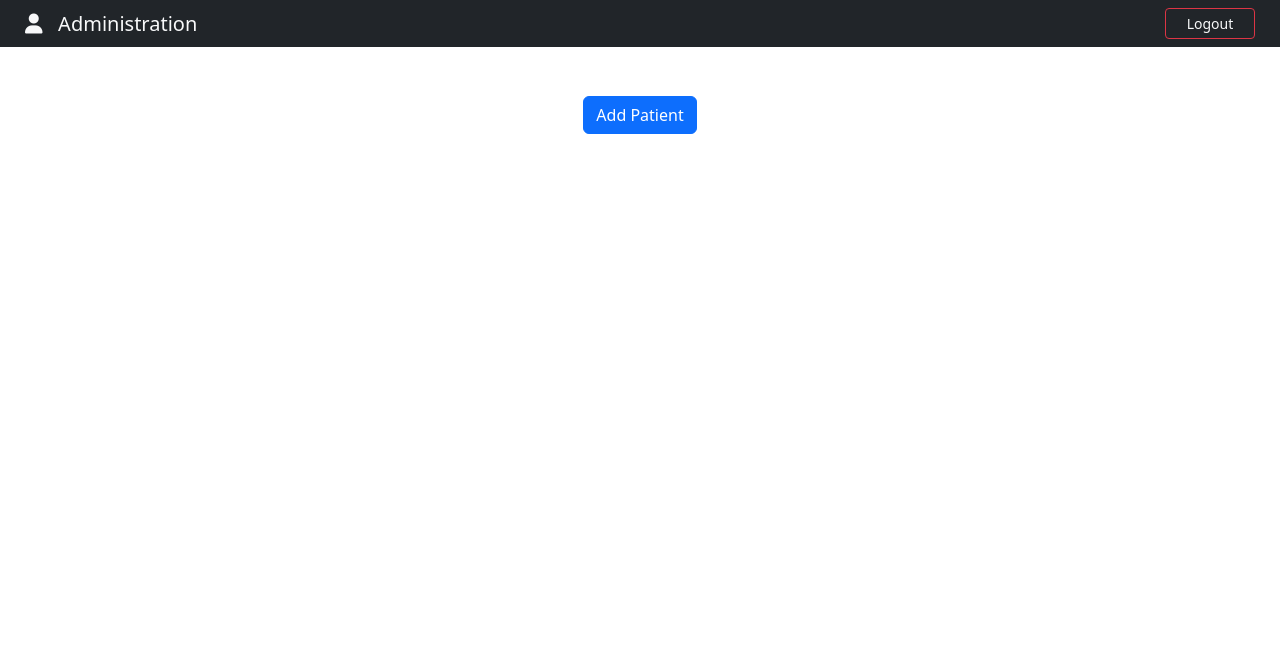
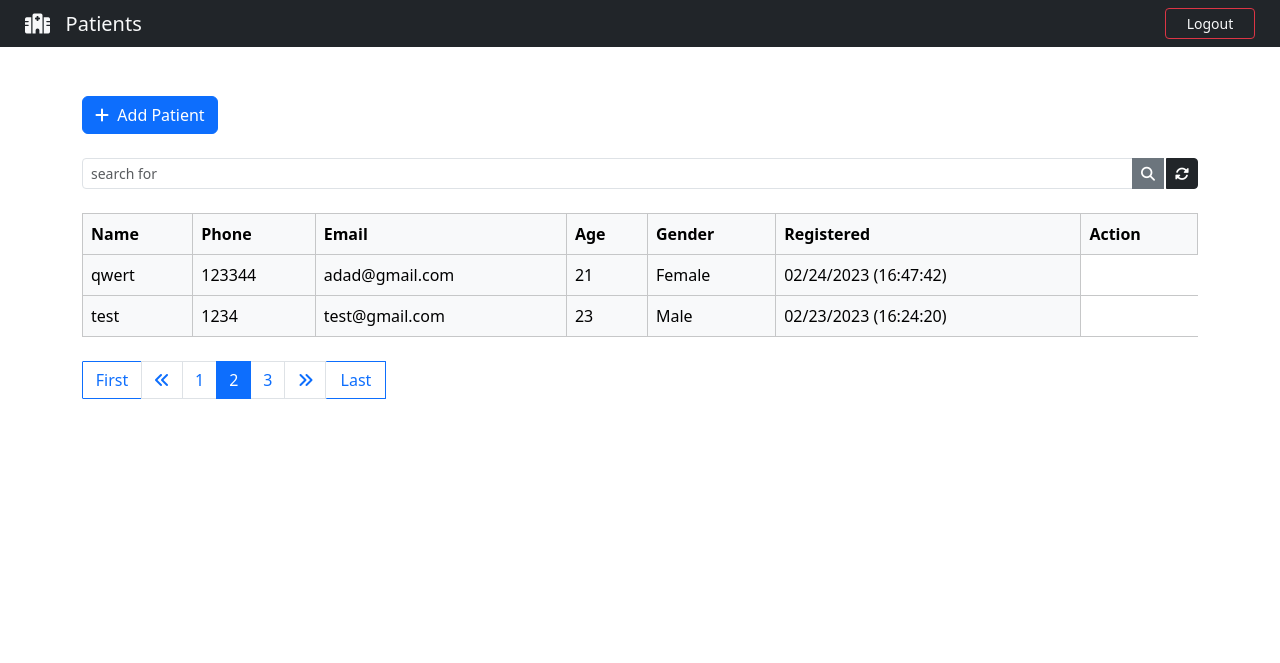
Before and after one commit to AfaraHameed/Patient-Management-System, a Django app: page /backend/?page=2 in a window 1280 px wide. Shown: the top 663 px of the page. Run offline with Django 4.2, Linux system fonts and the light colour scheme; a user stored in the database is signed in; data comes from the database, SQL or seed files in the repository; both versions use the stored data as it was after the commit.

Commit message:
pagination

```diff
--- a/App/templates/backend.html
+++ b/App/templates/backend.html
@@ -10,15 +10,90 @@
 
 
 {% block nav-content %}
-<i class="fa-solid fa-user "></i>&nbsp;&nbsp; Administration
+<i class="fa-solid fa-hospital"></i>&nbsp;&nbsp; Patients
 {% endblock %}
 
 <!-- Page Content -->
 {% block content %}
 
-<div class="mt-5">
-<center>
-  <a href="{% url 'add_patient' %}" class="btn btn-primary mt-5">Add Patient</a>
-</center>
+<div class="container">
+  <br><br>
+  <div class="d-flex justify-content-between">
+    <a href="{% url 'add_patient' %}" class="btn btn-primary mt-5"><i class="fas fa-plus fa-solid"></i>&nbsp;&nbsp;Add Patient</a>
+  </div>
+
+  <form>
+    <div class="input-group input-group-sm mb-3 mt-4">
+      <input type="text" name="q" class="form-control" placeholder="search for ">
+      <button class="btn btn-secondary type="submit" name="search" ><i class="fas fa-search"></i></button>
+      <a href="{% url 'backend' %}" class="btn btn-dark" style="margin-left: 2px;"><i class="fas fa-sync-alt fa-solid"></i></a>
+    </div>
+  </form>
+  <center>
+    <table class="table mt-4 table-bordered table-light">
+      <thead class="thead-light">
+        <tr>
+          <th scope="col">Name</th>
+          <th scope="col">Phone</th>
+          <th scope="col">Email</th>
+          <th scope="col">Age</th>
+          <th scope="col">Gender</th>
+          <th scope="col">Registered</th>
+          <th scope="col">Action</th>
+        </tr>
+      </thead>
+      <tbody>
+        {% for patient in patients %}
+        <tr>
+          <td>{{ patient.name }}</td>
+          <td>{{ patient.phone }}</td>
+          <td>{{ patient.email }}</td>
+          <td>{{ patient.age }}</td>
+          <td>{{ patient.gender }}</td>
+          <td>{{ patient.created_at | date:'m/d/Y (H:i:s)'}}</td>
+        </tr>
+
+        {% endfor %}
+
+      </tbody>
+    </table>
+  </center>
+
+
+  <!-- PAGINATION -->
+
+  <nav class="mt-4" area-label="Page navigation example">
+    {% if patients.has_other_pages %}
+
+    <ul class="pagination justify-content-left">
+      {% if patients.has_previous %}
+      <a href="?page=1" class="btn btn-outline-primary mb-4" style="width:60px;border-radius: 1px; border: 1px solid">First</a>
+      <li class="page-item"><a class="page-link" href="?page={{patients.previous_page_number}}"><i class="fas fa-angle-double-left"></i></a></li>
+      {% else %}
+      <li class="page-item disabled"></li>
+      {% endif %}
+
+      {% for i in patients.paginator.page_range %}
+      {% if patients.number == i  %}
+      <li class="page-item active"><span class="page-link">{{ i }}<span class="sr-only"></span></span></li>
+      {% else %}
+      <li class="page-item"><a class="page-link" href="?page={{ i }}">{{ i }}</a></li>
+      {% endif %}
+      {% endfor %}
+
+      {% if patients.has_next %}
+
+      <li class="page-item"><a class="page-link" href="?page={{patients.next_page_number}}"><i class="fas fa-angle-double-right"></i></a></li>
+      <a href="?page={{ patients.paginator.num_pages}}" class="btn btn-outline-primary mb-4" style="width:60px;border-radius: 1px; border: 1px solid; border-left: none;">Last</a>
+      {% else %}
+      <li class="page-item disabled"></li>
+      {% endif %}
+
+    </ul>
+    {% endif %}
+  </nav>
 </div>
+
+
+
 {% endblock content %}
--- a/App/templates/base.html
+++ b/App/templates/base.html
@@ -28,8 +28,7 @@
                 <div class="col-sm">
                     <a href="#" class="navbar-brand flex-grow-1 text-center text-light" style="margin-left: 25px;">
                         {% block nav-content %}
-                        <i class="fa-solid
-                        fa-hospital-o"></i>&nbsp;&nbsp; Ham Hospital
+                        <i class="fa-solid fa-hospital"></i>&nbsp;&nbsp; Ham Hospital
                         {% endblock %}
                     </a>
                 </div>
--- a/App/views.py
+++ b/App/views.py
@@ -4,6 +4,8 @@ from django.contrib.auth.decorators import login_required # Login required to ac
 from django.views.decorators.cache import cache_control # Prevent back button (destroy the last section)
 from .models import Patient
 from django.contrib import messages
+from django.db.models import Q
+from django.core.paginator import Paginator
 # Frontend
 def frontend(request):
     return render(request, "frontend.html")
@@ -12,8 +14,19 @@ def frontend(request):
 @login_required(login_url="login")
 @cache_control(no_cache=True, must_revalidate=True, no_store=True)
 def backend(request):
-    return render(request, "backend.html")
+    if 'q' in request.GET:
+        q = request.GET['q']
+        all_patient_list = Patient.objects.filter(
+            Q(name__icontains=q) | Q(email=q) | Q(phone=q) | Q(age=q) | Q(note=q)
+        ).order_by('-created_at')
+    else:
+        all_patient_list = Patient.objects.all().order_by('-created_at')
 
+    paginator = Paginator(all_patient_list , 2)
+    page  = request.GET.get('page')
+    all_patient = paginator.get_page(page)
+
+    return render(request,'backend.html',{'patients':all_patient})
 def add_patient(request):
     if request.method == 'POST':
         if request.POST.get('name') and request.POST.get('email') and request.POST.get('phone') and request.POST.get('age') and request.POST.get('gender') or request.POST.get('note'):
```
Also changed, not shown: db.sqlite3.
